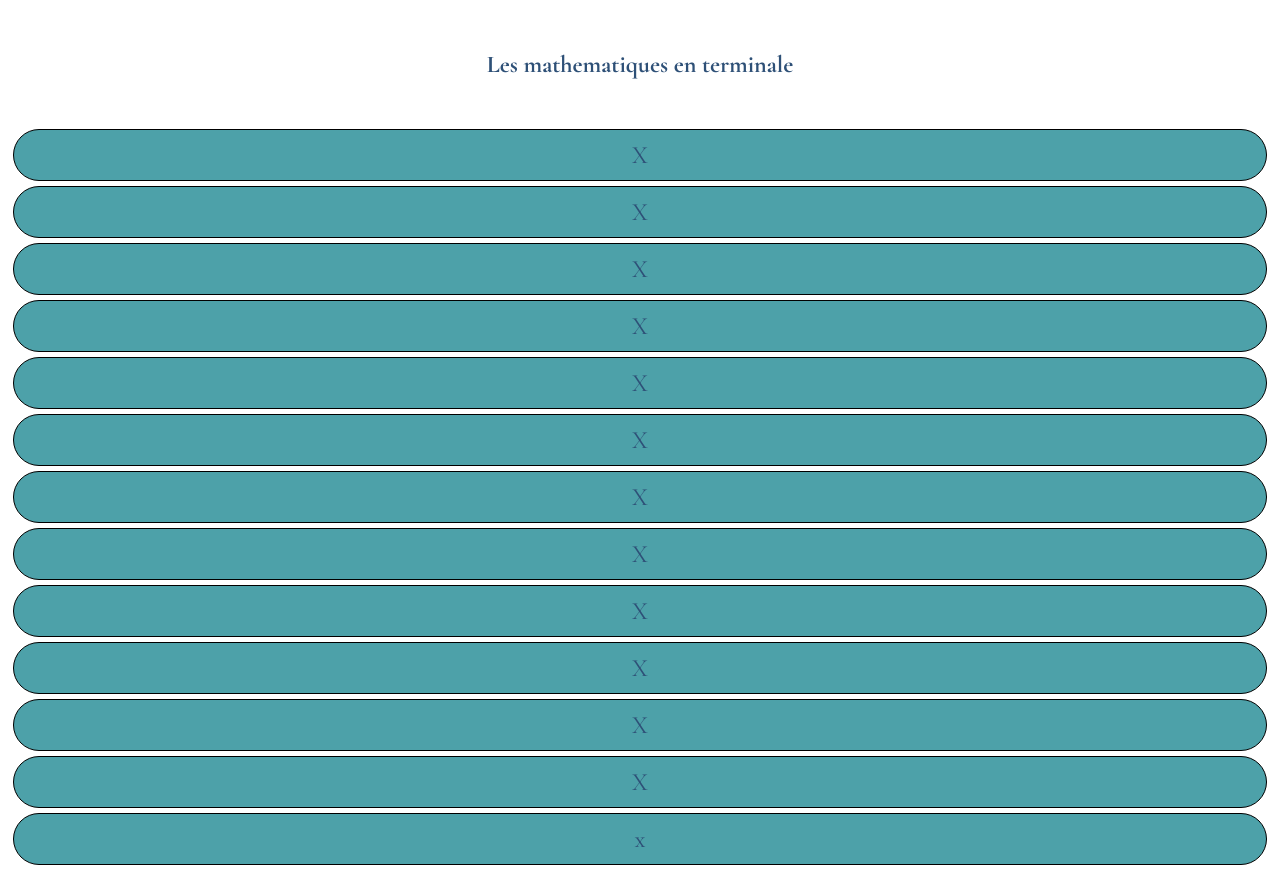
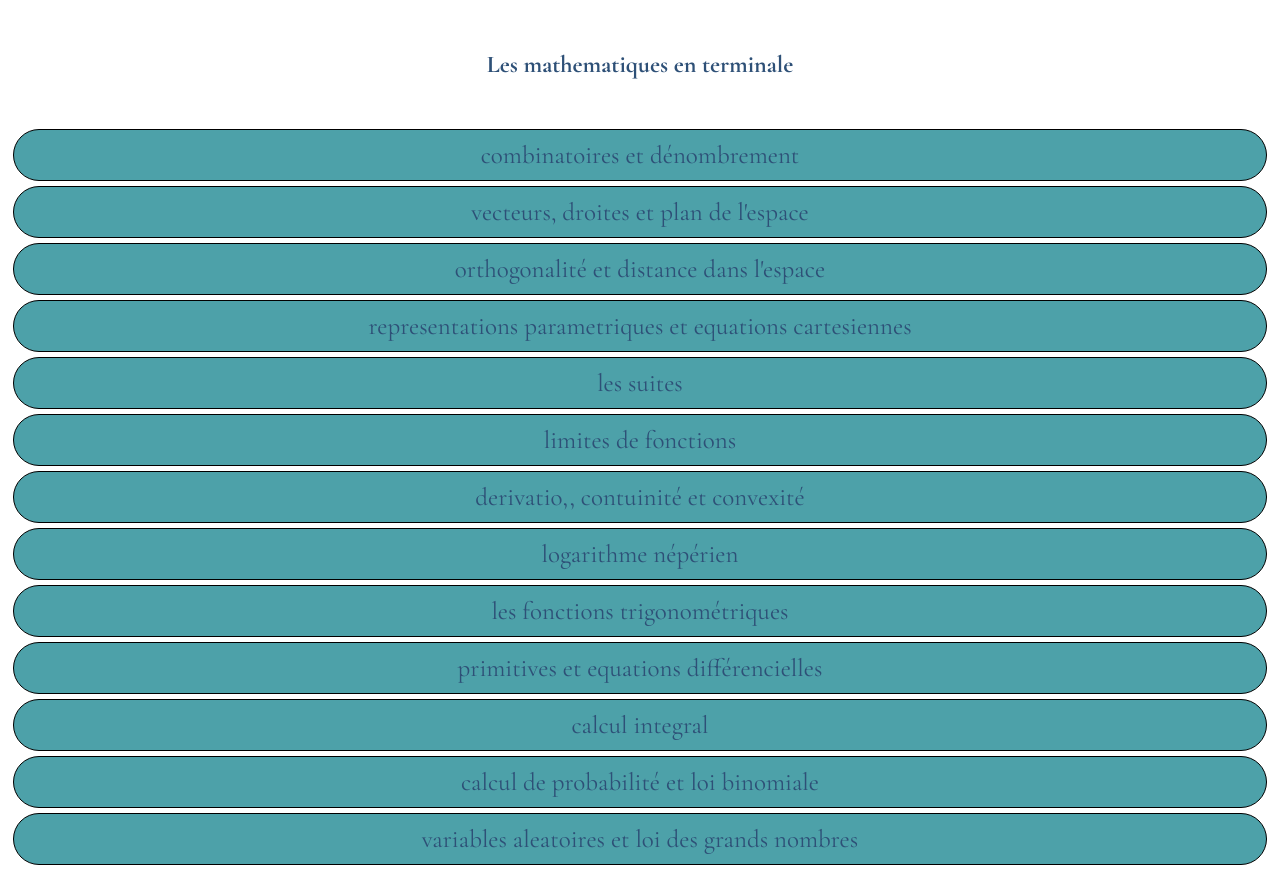
Before and after one commit to ensimei/theorum, a plain HTML site: page tmaths.html in a window 1280 px wide. Shown: the part 108-981 px from the top of the page. Drawn offline with nearby package versions, Linux system fonts and the light colour scheme.

Commit message:
tmaths.html

```diff
--- a/tmaths.html
+++ b/tmaths.html
@@ -13,18 +13,18 @@
 <body>
 <div id="banniere"> <!-- logo du site --><h1>THEORUM </h1> </div>
 <h2>Les mathematiques en terminale</h2>
-<a class="b" href="T.1M.html">X</a>
-<a class="b" href="T.2M.html">X</a>
-<a class="b" href="T.3M.html">X</a>
-<a class="b" href="T.4M.html">X</a>
-<a class="b" href="T.5M.html">X</a>
-<a class="b" href="T.6M.html">X</a>
-<a class="b" href="T.7M.html">X</a>
-<a class="b" href="T.8M.html">X</a>
-<a class="b" href="T.9M.html">X</a>
-<a class="b" href="T.10M.html">X</a>
-<a class="b" href="T.11M.html">X</a>
-<a class="b" href="T.12M.html">X</a>
-<a class="b" href="T.13M.html">x</a>
+<a class="b" href="T.1M.html"> combinatoires et dénombrement</a>
+<a class="b" href="T.2M.html">vecteurs, droites et plan de l'espace</a>
+<a class="b" href="T.3M.html">orthogonalité et distance dans l'espace</a>
+<a class="b" href="T.4M.html">representations parametriques et equations cartesiennes</a>
+<a class="b" href="T.5M.html">les suites</a>
+<a class="b" href="T.6M.html"> limites de fonctions</a>
+<a class="b" href="T.7M.html">derivatio,, contuinité et convexité</a>
+<a class="b" href="T.8M.html">logarithme népérien</a>
+<a class="b" href="T.9M.html">les fonctions trigonométriques</a>
+<a class="b" href="T.10M.html"> primitives et equations différencielles </a>
+<a class="b" href="T.11M.html">calcul integral</a>
+<a class="b" href="T.12M.html">calcul de probabilité et loi binomiale</a>
+<a class="b" href="T.13M.html"> variables aleatoires et loi des grands nombres</a>
 </body>
 </html>
```
